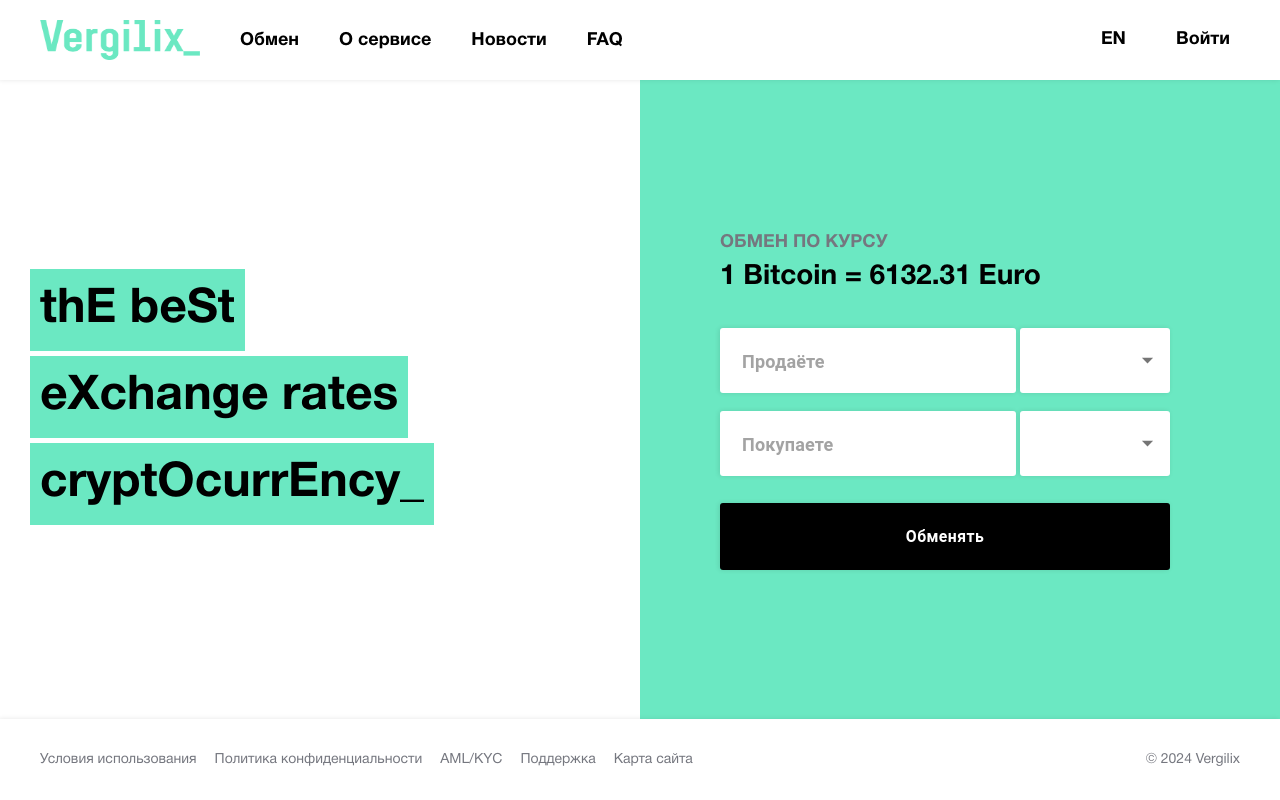
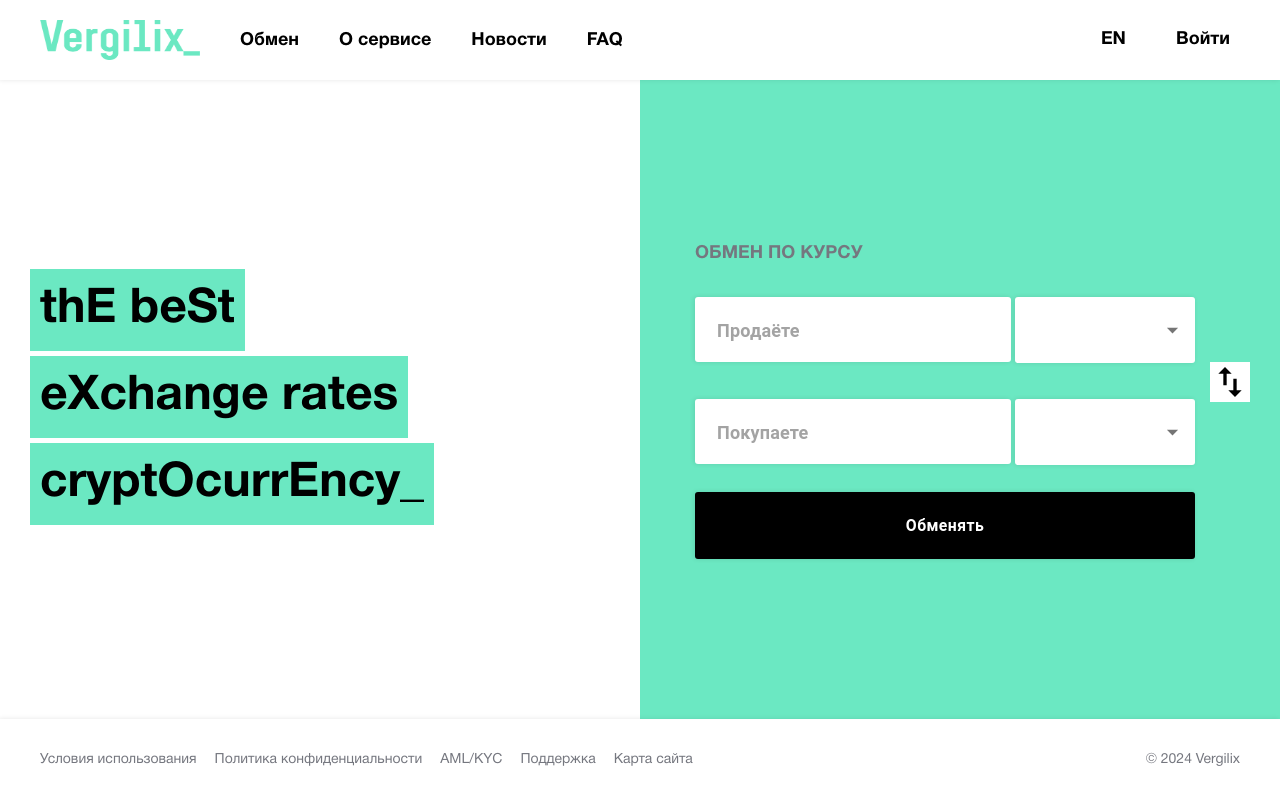
Before and after one commit to ultralukan/vergilix, a Next.js app: page / in a window 1280 px wide. Built offline with nearby package versions, Linux system fonts and the light colour scheme; no server answers.

Commit message:
fix dropdown currency

```diff
--- a/src/app/page.module.scss
+++ b/src/app/page.module.scss
@@ -35,6 +35,10 @@
   justify-content: center;
 }
 
+.form {
+  position: relative;
+}
+
 .rateInfo {
   margin-bottom: 30px;
 }
@@ -53,7 +57,7 @@
 .formRow {
   display: flex;
   flex-direction: column;
-  width: 450px;
+  width: 500px;
   gap: 1rem;
   margin-bottom: 1.5rem;
 }
@@ -72,3 +76,26 @@
     color: $color-white;
   }
 }
+
+.swap {
+  text-align: center;
+  display: flex;
+  width: 50px;
+  height: 50px;
+  align-items: center;
+  justify-content: center;
+
+  position: absolute;
+  right: -30px;
+  top: 30px;
+
+  .icon {
+    background-color: $color-white;
+    width: 40px;
+    height: 40px;
+  }
+
+  &-disabled {
+    cursor: not-allowed;
+  }
+}
--- a/src/app/page.tsx
+++ b/src/app/page.tsx
@@ -12,11 +12,21 @@ import { useGetRateQuery } from "@/api/rates";
 import { getIconPath, groupRatesByTypeAndCurrency, isFiat } from "@/services/exchange";
 import { Option } from "@/types/option";
 import classNames from "classnames";
+import SwapVertIcon from '@mui/icons-material/SwapVert';
 
-function shouldFixed(value : string) {
+function shouldFixed(value: string) {
   const num = Number(value);
-  return Number.isInteger(num) ? value : parseFloat(value).toFixed(5);
+  if (Number.isInteger(num)) {
+    return value;
+  }
+
+  const floatValue = parseFloat(value);
+
+  const decimalPlaces = (value.split('.')[1] || '').length;
+
+  return floatValue.toFixed(Math.min(5, decimalPlaces));
 }
+
 
 export default function Home() {
   const { data: rates = [] } = useGetRateQuery();
@@ -124,16 +134,6 @@ export default function Home() {
     );
   };
 
-  const handleSwap = () => {
-    const tempItem = selectedItemFrom;
-    setSelectedItemFrom(selectedItemTo);
-    setSelectedItemTo(tempItem);
-
-    const tempAmount = amountFrom;
-    setAmountFrom(amountTo);
-    setAmountTo(tempAmount);
-  };
-
   const isAvailableSwap = useMemo(() => {
     const filteredRates = rates
       .filter((el) => el.fromCurrency === selectedItemTo?.label)
@@ -142,8 +142,22 @@ export default function Home() {
     return filteredRates.length > 0;
   }, [rates, selectedItemTo?.label, selectedItemFrom?.label]);
 
+  const handleSwap = () => {
+    if(isAvailableSwap) {
+      const tempItem = selectedItemFrom;
+      setSelectedItemFrom(selectedItemTo);
+      setSelectedItemTo(tempItem);
+
+      const tempAmount = amountFrom;
+      setAmountFrom(amountTo);
+      setAmountTo(tempAmount);
+    }
+  };
+
+
   const btnClass = classNames(
-    { [styles["buttonSwap-disabled"]]: !isAvailableSwap }
+    styles.swap,
+    { [styles["swap-disabled"]]: !isAvailableSwap }
   );
 
   const handleSubmit = () => {}
@@ -181,7 +195,7 @@ export default function Home() {
           <div>
           <div className={styles.rateInfo}>
             <p className={styles.rateTitle}>{t("rateTitle")}</p>
-            <p className={styles.rateText}>{tradeInfo()}1 Bitcoin = 6132.31 Euro</p>
+            <p className={styles.rateText}>{tradeInfo()}</p>
           </div>
           <Formik
             initialValues={initialValues}
@@ -208,6 +222,13 @@ export default function Home() {
                     selectedItem={selectedItemFrom}
                     options={optionsFrom as Option[]}
                   />
+                </div>
+                <div>
+                  <div className={styles.swap}>
+                    <button type="button" className={btnClass} onClick={() => isAvailableSwap && handleSwap()}>
+                      <SwapVertIcon className={styles.icon}/>
+                    </button>
+                 </div>
                 </div>
                 <div className={styles.formItem}>
                   <Input
--- a/src/components/DropdownSelect/index.module.scss
+++ b/src/components/DropdownSelect/index.module.scss
@@ -0,0 +1,3 @@
+.icon {
+  margin-right: 10px;
+}
--- a/src/components/DropdownSelect/index.tsx
+++ b/src/components/DropdownSelect/index.tsx
@@ -33,6 +33,7 @@ interface FormValues {
 //     backgroundColor: "#fff !important",
 //     boxShadow: "-1px 0 5px rgba(0, 0, 0, 0.1)",
 //     borderRadius: "3px",
+//     height: "100%",
 //     "&:before": {
 //       display: "none",
 //     },
@@ -56,7 +57,6 @@ interface FormValues {
 //       color: "#75777F",
 //     },
 //   },
-
 //   "& .MuiInputLabel-root": {
 //     paddingLeft: "5px",
 //   },
@@ -65,11 +65,15 @@ interface FormValues {
 //     right: "0",
 //     left: "0",
 //     top: "-2px",
-//     maxWidth: "100%"
+//     maxWidth: "100%",
 //   },
 //   "& .MuiInputBase-root": {
-//     padding: '10px'
-//   }
+//     padding: '10px',
+//     height: "100%",
+//   },
+//   "& .MuiInputAdornment-root": {
+//     margin: '0 !important',
+//   },
 // };
 
 const baseStyles: SxProps<Theme> = {
@@ -118,6 +122,15 @@ const baseStyles: SxProps<Theme> = {
     top: "-3px",
     maxWidth: "100%"
   },
+    "& .MuiInputAdornment-root": {
+    marginTop: '0 !important',
+    marginRight: '6px'
+  },
+    "& .MuiInputBase-root": {
+    padding: '10px 10px 10px 20px !important',
+
+    height: "100%",
+  },
 };
 
 export default function DropdownSelect({
@@ -139,10 +152,9 @@ export default function DropdownSelect({
 			setFieldValue(name, '');
 		}
 	}
-  console.log(options)
 
   return (
-    <Box sx={{ minWidth: 150 }}>
+    <Box sx={{ minWidth: 180 }}>
       <Autocomplete
         options={options}
         value={selectedItem}
--- a/src/containers/Signup/index.tsx
+++ b/src/containers/Signup/index.tsx
@@ -37,7 +37,6 @@ export default function SignupForm({isRegistered, setIsRegistered, setSelected}:
     values: { email: string; password: string; confPassword: string,  },
     { resetForm }: { resetForm: () => void }
   ) => {
-    console.log(1)
     try {
       setErrorMessage('');
       setIsRegistered(false);
--- a/src/services/exchange.ts
+++ b/src/services/exchange.ts
@@ -13,7 +13,7 @@ export function groupRatesByTypeAndCurrency(rates: RateType[] = []) {
 		rates.forEach((rate) => {
 			const valueFrom = rate.fromCurrency;
 			const valueTo = rate.toCurrency;
-
+			if(filterRates(valueFrom) || filterRates(valueTo)) return;
 			if (!grouped.FROM[valueFrom]) {
 				grouped.FROM[valueFrom] = [];
 			}
```
